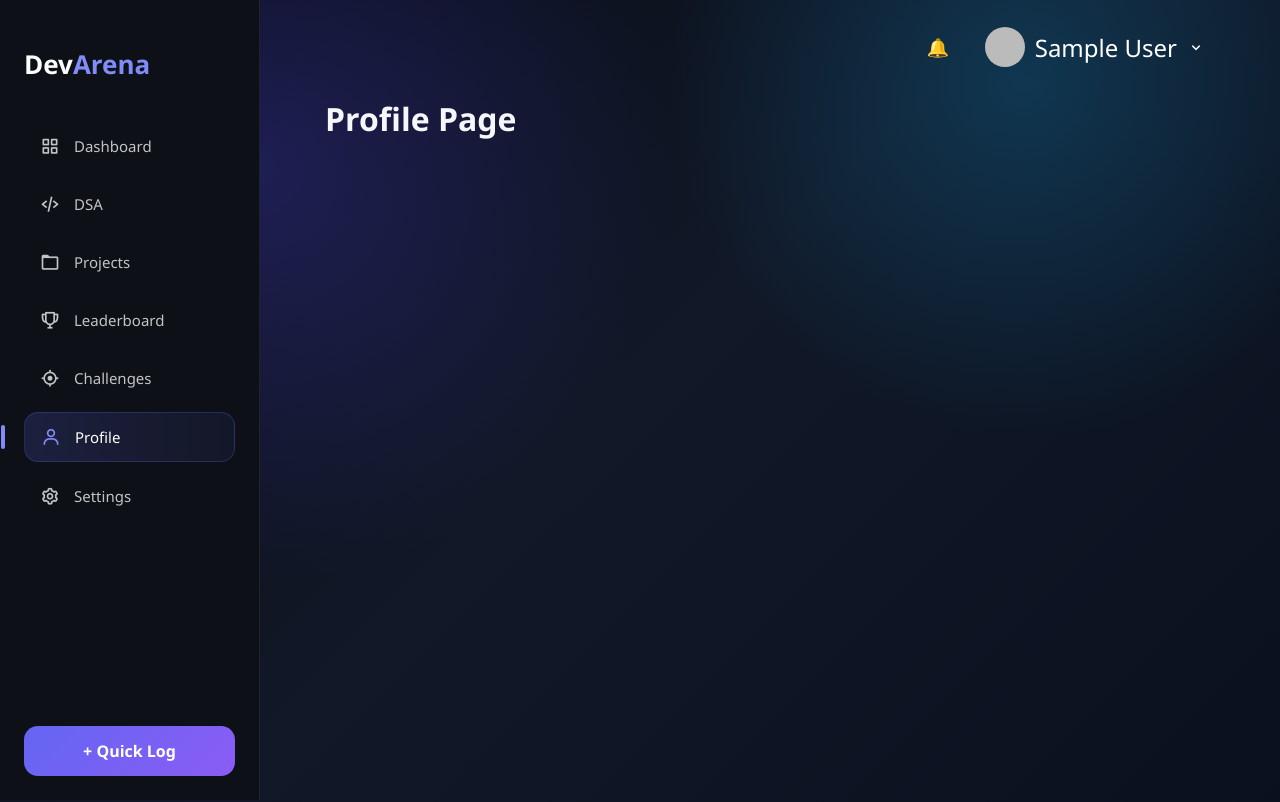
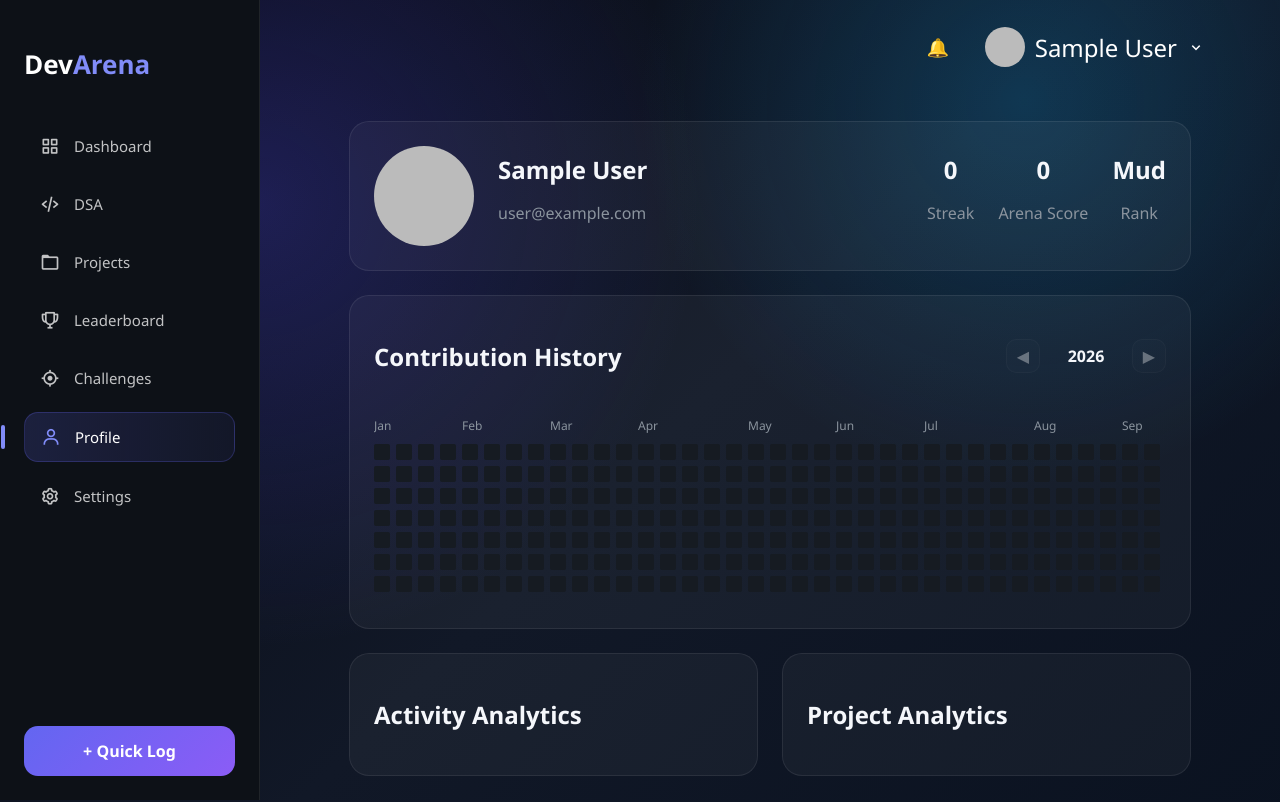
Before and after one commit to Harshit-code-tech/Dev_Arena, a React (Vite) app: page /profile in a window 1280 px wide. Shown: the top 802 px of the page. Built offline with nearby package versions, Linux system fonts and the light colour scheme; no server answers; the database is empty; sample sign-in values are in the browser's storage.

Commit message:
Added profile page and its css.

```diff
--- a/src/pages/Profile.tsx
+++ b/src/pages/Profile.tsx
@@ -1,7 +1,274 @@
+import "./../styles/Profile.css";
+import { useEffect, useState } from "react";
+
+import { doc, onSnapshot } from "firebase/firestore";
+
+import { db } from "../config/fireBase";
+import { useAuth } from "../context/AuthContext";
+
+import { collection, query, where, orderBy } from "firebase/firestore";
+
 function Profile() {
+  const { user } = useAuth();
+  const [profileData, setProfileData] = useState<any>(null);
+
+  interface HeatmapCell {
+    date: string;
+    count: number;
+    month: number;
+    day: number;
+    weekIndex: number;
+  }
+
+  const [logs, setLogs] = useState<any[]>([]);
+
+  const [heatmap, setHeatmap] = useState<HeatmapCell[]>([]);
+
+  const [selectedYear, setSelectedYear] = useState(new Date().getFullYear());
+
+  const [accountYear, setAccountYear] = useState(new Date().getFullYear());
+
+  const currentYear = new Date().getFullYear();
+
+  // firestone listener for profile data.
+  useEffect(() => {
+    if (!user) return;
+
+    const unsubscribe = onSnapshot(doc(db, "users", user.uid), (snapshot) => {
+      if (!snapshot.exists()) return;
+
+      const data = snapshot.data();
+
+      setProfileData(data);
+
+      if (data?.createdAt) {
+        const createdDate = data.createdAt.toDate();
+
+        setAccountYear(createdDate.getFullYear());
+      }
+    });
+
+    return unsubscribe;
+  }, [user]);
+
+  // firestone listener for user logs.
+
+  useEffect(() => {
+    if (!user) return;
+
+    const q = query(
+      collection(db, "logs"),
+      where("uid", "==", user.uid),
+      orderBy("createdAt", "desc"),
+    );
+
+    const unsubscribe = onSnapshot(q, (snapshot) => {
+      const activities = snapshot.docs.map((doc) => ({
+        id: doc.id,
+        ...doc.data(),
+      }));
+
+      setLogs(activities);
+    });
+
+    return unsubscribe;
+  }, [user]);
+
+  // helper function to format date.
+
+  const formatDateKey = (date: Date) => {
+    return `${date.getFullYear()}-${String(date.getMonth() + 1).padStart(
+      2,
+      "0",
+    )}-${String(date.getDate()).padStart(2, "0")}`;
+  };
+
+  // yearly generator for heatmap.
+
+  const generateYearDays = (year: number): HeatmapCell[] => {
+    const days: HeatmapCell[] = [];
+
+    const startDate = new Date(year, 0, 1);
+
+    const endDate = new Date(year, 11, 31);
+
+    const current = new Date(startDate);
+
+    while (current <= endDate) {
+      const weekIndex = Math.floor(
+        (current.getTime() - startDate.getTime()) / (1000 * 60 * 60 * 24 * 7),
+      );
+
+      days.push({
+        date: formatDateKey(current),
+        count: 0,
+        month: current.getMonth(),
+        day: current.getDate(),
+        weekIndex,
+      });
+
+      current.setDate(current.getDate() + 1);
+    }
+
+    return days;
+  };
+
+  // yearly heatmap generator.
+
+  useEffect(() => {
+    const yearDays = generateYearDays(selectedYear);
+
+    const activityMap = new Map<string, number>();
+
+    logs.forEach((log) => {
+      if (!log.createdAt) return;
+
+      const date = log.createdAt.toDate();
+
+      const key = formatDateKey(date);
+
+      activityMap.set(key, (activityMap.get(key) || 0) + 1);
+    });
+
+    const populated = yearDays.map((day) => ({
+      ...day,
+      count: activityMap.get(day.date) || 0,
+    }));
+
+    setHeatmap(populated);
+  }, [logs, selectedYear]);
+
+  // adding month labels.
+  const monthLabels = [
+    "Jan",
+    "Feb",
+    "Mar",
+    "Apr",
+    "May",
+    "Jun",
+    "Jul",
+    "Aug",
+    "Sep",
+    "Oct",
+    "Nov",
+    "Dec",
+  ];
+  const monthStarts = heatmap.filter((cell) => cell.day === 1);
+
   return (
-    <main>
-      <h1>Profile Page</h1>
+    <main className="profile-page">
+      <section className="profile-header">
+        <img
+          className="profile-avatar"
+          src={user?.photoURL || "https://ui-avatars.com/api/?name=Developer"}
+          alt="avatar"
+        />
+
+        <div className="profile-info">
+          <h1>{user?.displayName}</h1>
+
+          <p>{user?.email}</p>
+        </div>
+
+        <div className="profile-stats">
+          <div className="profile-stat">
+            <h2>{profileData?.streak ?? 0}</h2>
+            <p>Streak</p>
+          </div>
+
+          <div className="profile-stat">
+            <h2>{profileData?.arenaScore ?? 0}</h2>
+            <p>Arena Score</p>
+          </div>
+
+          <div className="profile-stat">
+            <h2>{profileData?.rank ?? "Mud"}</h2>
+            <p>Rank</p>
+          </div>
+        </div>
+      </section>
+
+      <section className="profile-card">
+        <div className="profile-heatmap-header">
+          <h2>Contribution History</h2>
+
+          <div className="year-selector">
+            <button
+              disabled={selectedYear <= accountYear}
+              onClick={() => setSelectedYear(selectedYear - 1)}
+            >
+              ◀
+            </button>
+
+            <span>{selectedYear}</span>
+
+            <button
+              disabled={selectedYear >= currentYear}
+              onClick={() => setSelectedYear(selectedYear + 1)}
+            >
+              ▶
+            </button>
+          </div>
+        </div>
+        <div className="profile-heatmap-wrapper">
+          <div className="profile-month-row">
+            {monthStarts.map((cell) => (
+              <span
+                key={cell.date}
+                style={{
+                  gridColumnStart: cell.weekIndex + 1,
+                }}
+              >
+                {monthLabels[cell.month]}
+              </span>
+            ))}
+          </div>
+
+          <div className="profile-heatmap-grid">
+            {heatmap.map((cell, index) => {
+              let level = "";
+
+              if (cell.count >= 1) level = "low";
+
+              if (cell.count >= 3) level = "medium";
+
+              if (cell.count >= 5) level = "high";
+
+              if (cell.count >= 8) level = "max";
+
+              return (
+                <div
+                  key={index}
+                  title={
+                    cell.count === 0
+                      ? `No activity on ${cell.date}`
+                      : `${cell.count} activities on ${cell.date}`
+                  }
+                  className={`profile-heat-cell ${level}`}
+                />
+              );
+            })}
+          </div>
+        </div>
+      </section>
+
+      <section className="profile-grid">
+        <div className="profile-card">
+          <h2>Activity Analytics</h2>
+        </div>
+
+        <div className="profile-card">
+          <h2>Project Analytics</h2>
+        </div>
+
+        <div className="profile-card">
+          <h2>Recent Projects</h2>
+        </div>
+
+        <div className="profile-card">
+          <h2>Recent DSA Solves</h2>
+        </div>
+      </section>
     </main>
   );
 }
--- /dev/null
+++ b/src/styles/Profile.css
@@ -0,0 +1,218 @@
+.profile-page {
+  max-width: 1400px;
+  margin: 0 auto;
+  padding: 24px;
+}
+
+.profile-header {
+  display: flex;
+  align-items: center;
+  gap: 24px;
+
+  padding: 24px;
+
+  border-radius: 20px;
+
+  background: rgba(255, 255, 255, 0.04);
+
+  border: 1px solid rgba(255, 255, 255, 0.08);
+
+  margin-bottom: 24px;
+}
+
+.profile-avatar {
+  width: 100px;
+  height: 100px;
+
+  border-radius: 50%;
+
+  object-fit: cover;
+}
+
+.profile-info h1 {
+  margin: 0;
+}
+
+.profile-info p {
+  color: #8b949e;
+}
+
+.profile-stats {
+  margin-left: auto;
+
+  display: flex;
+
+  gap: 24px;
+}
+
+.profile-stat {
+  text-align: center;
+}
+
+.profile-stat h2 {
+  margin: 0;
+}
+
+.profile-stat p {
+  color: #8b949e;
+}
+
+.profile-grid {
+  display: grid;
+
+  grid-template-columns: 1fr 1fr;
+  margin-top: 14px;
+  gap: 24px;
+}
+
+.profile-card {
+  background: rgba(255, 255, 255, 0.04);
+
+  border: 1px solid rgba(255, 255, 255, 0.08);
+  margin-bottom: 24px;
+  border-radius: 20px;
+
+  padding: 24px;
+}
+
+@media (max-width: 900px) {
+  .profile-grid {
+    grid-template-columns: 1fr;
+  }
+
+  .profile-header {
+    flex-direction: column;
+    text-align: center;
+  }
+
+  .profile-stats {
+    margin-left: 0;
+  }
+}
+
+.year-selector {
+  display: flex;
+
+  align-items: center;
+
+  gap: 16px;
+}
+
+.year-selector button {
+  width: 34px;
+
+  height: 34px;
+
+  border-radius: 10px;
+
+  border: 1px solid rgba(255,255,255,.08);
+
+  background: rgba(255,255,255,.04);
+
+  color: white;
+
+  cursor: pointer;
+
+  transition: .2s;
+}
+
+.year-selector button:hover:not(:disabled) {
+  transform: translateY(-2px);
+}
+
+.year-selector button:disabled {
+  opacity: .35;
+
+  cursor: not-allowed;
+}
+
+.year-selector span {
+  font-weight: 700;
+
+  min-width: 60px;
+
+  text-align: center;
+}
+
+.profile-heatmap-header {
+  display: flex;
+
+  justify-content: space-between;
+
+  align-items: center;
+
+  margin-bottom: 24px;
+}
+
+.profile-heatmap-wrapper {
+  overflow-x: auto;
+
+  padding-bottom: 10px;
+}
+
+.profile-month-row {
+  display: grid;
+
+  grid-auto-flow: column;
+
+  grid-auto-columns: 22px;
+
+  width: max-content;
+
+  margin-bottom: 10px;
+
+  color: #8b949e;
+
+  font-size: 12px;
+}
+
+.profile-month-row span {
+  white-space: nowrap;
+}
+
+.profile-heatmap-grid {
+  display: grid;
+
+  grid-template-rows:
+    repeat(7, 18px);
+
+  grid-auto-flow: column;
+
+  grid-auto-columns: 18px;
+
+  gap: 4px;
+
+  width: max-content;
+}
+
+.profile-heat-cell {
+  width: 16px;
+
+  height: 16px;
+
+  border-radius: 2px;
+
+  background: #161b22;
+
+  transition: .2s;
+}
+
+.profile-heat-cell:hover {
+  transform: scale(1.3);
+}
+
+.profile-heat-cell.low {
+  background: #0e4429;
+}
+
+.profile-heat-cell.medium {
+  background: #006d32;
+}
+
+.profile-heat-cell.high {
+  background: #26a641;
+}
+
+.profile-heat-cell.max {
+  background: #39d353;
+}
```
